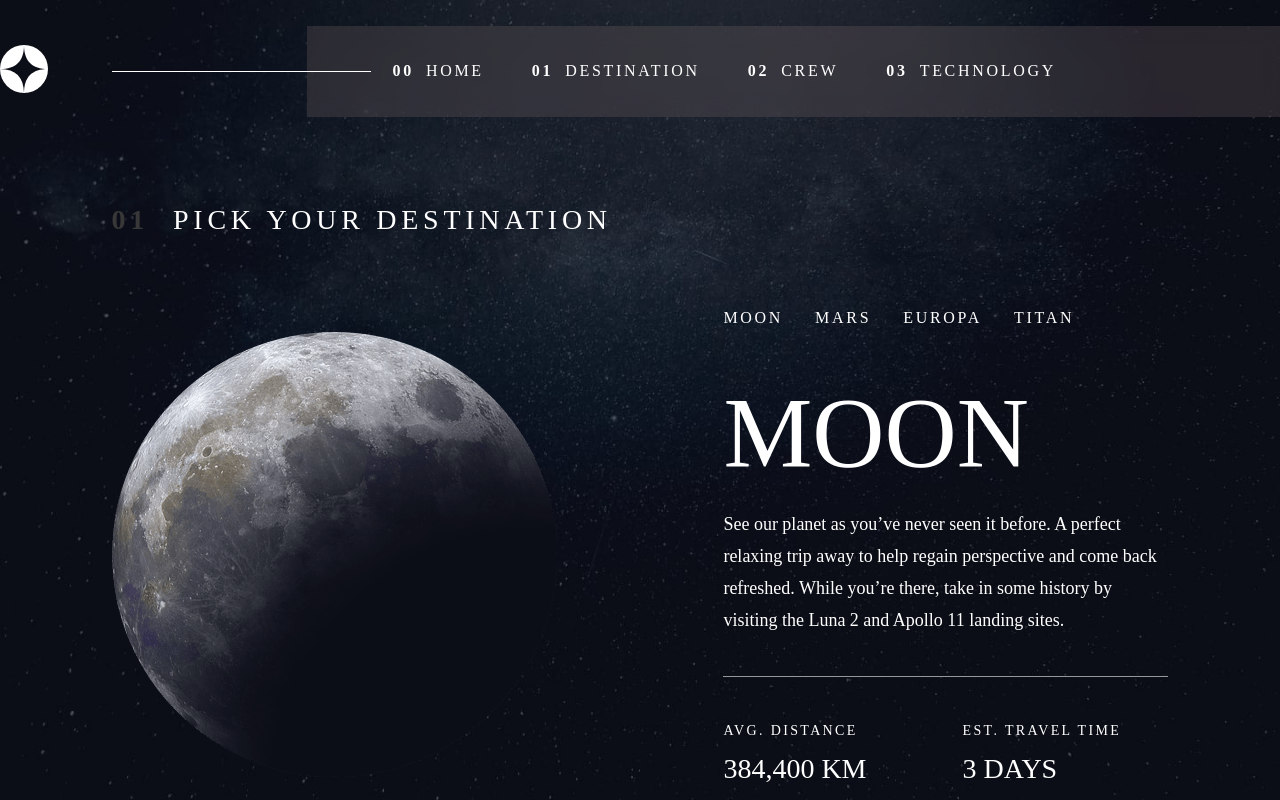
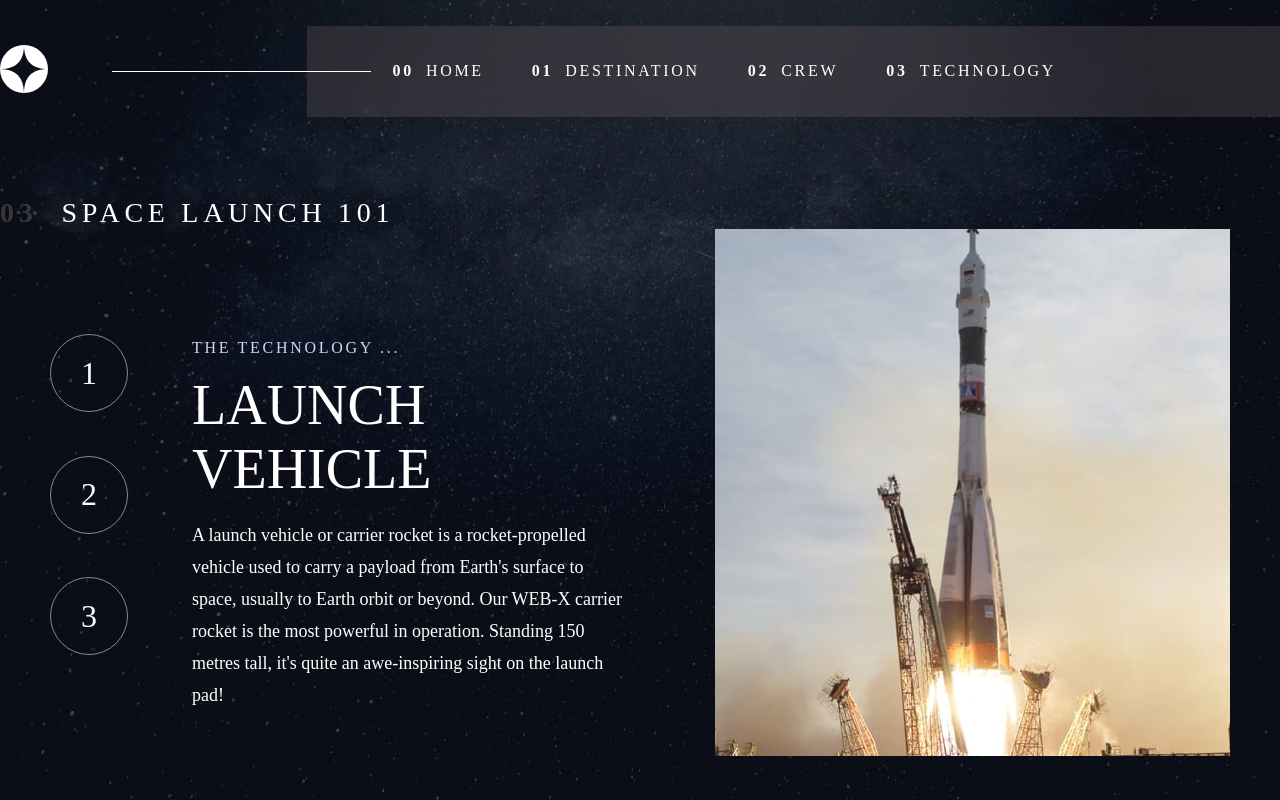
Before and after one commit to adamkula1/Space-Tourism, a React (Create React App) app: page /technology in a window 1280 px wide. Built offline with nearby package versions, Linux system fonts and the light colour scheme.

Commit message:
create page technology

```diff
--- a/src/App.tsx
+++ b/src/App.tsx
@@ -3,13 +3,14 @@ import styled from "styled-components";
 import Home from './pages/Home';
 import Destination from './pages/Destination';
 import Navigation from './components/Navigation';
-
+import Technology from './pages/Technology';
 
 const App = () => {
   return (
     <>
       {/* <Home /> */}
-      <Destination />
+      {/* <Destination /> */}
+      <Technology />
     </>
   )
 }
--- a/src/data.json
+++ b/src/data.json
@@ -81,6 +81,7 @@
   ],
   "technology": [
     {
+      "id": 1,
       "name": "Launch vehicle",
       "images": {
         "portrait": "./assets/technology/image-launch-vehicle-portrait.jpg",
@@ -89,6 +90,7 @@
       "description": "A launch vehicle or carrier rocket is a rocket-propelled vehicle used to carry a payload from Earth's surface to space, usually to Earth orbit or beyond. Our WEB-X carrier rocket is the most powerful in operation. Standing 150 metres tall, it's quite an awe-inspiring sight on the launch pad!"
     },
     {
+      "id": 2,
       "name": "Spaceport",
       "images": {
         "portrait": "./assets/technology/image-spaceport-portrait.jpg",
@@ -97,6 +99,7 @@
       "description": "A spaceport or cosmodrome is a site for launching (or receiving) spacecraft, by analogy to the seaport for ships or airport for aircraft. Based in the famous Cape Canaveral, our spaceport is ideally situated to take advantage of the Earth’s rotation for launch."
     },
     {
+      "id": 3,
       "name": "Space capsule",
       "images": {
         "portrait": "./assets/technology/image-space-capsule-portrait.jpg",
--- /dev/null
+++ b/src/pages/Technology.tsx
@@ -0,0 +1,165 @@
+import { useState } from 'react'
+import styled from "styled-components";
+import Navigation from '../components/Navigation'
+import BgDestination from '../assets/destination/background-destination-desktop.jpg'
+import data from '../data.json'
+
+
+
+const Wrapper = styled.div`
+    background-image: url(${BgDestination});
+    background-position: center;
+    background-size: cover;
+    background-attachment: fixed;
+    min-height: 100vh;
+    transition: .5s ease;
+    background-color: #161515;
+`;
+
+const Main = styled.main`
+  display: flex;
+  flex-direction: row;
+  justify-content: space-evenly;
+  align-items: center;
+  color: #fff;
+`;
+
+const PostTitle = styled.h5`
+  max-width: 1390px;
+  margin: auto;
+  font-size: 28px;
+  font-family: 'Barlow Condensed';
+  text-transform: uppercase;
+  letter-spacing: 4.72px;
+  font-weight: 300;
+  color: #fff;
+  margin-top: 5rem;
+`;
+
+const Span = styled.span`
+  margin-right: 1.5rem;
+  font-weight: bold;
+  color: #383838;
+`;
+
+const Content = styled.section`
+  width: 615px;
+`;
+
+const PreSection = styled.aside`
+  display: flex;
+  gap: 4rem;
+  height: 344px;
+`;
+
+const List = styled.ul`
+  display: flex;
+  flex-direction: column;
+  justify-content: space-evenly;
+  gap: var(--gap, 2rem);
+  margin: 0;
+`;
+
+const ListItem = styled.li`
+  width: fit-content;
+`;
+
+const Link = styled.a`
+  display: flex;
+  justify-content: center;
+  align-items: center;
+  width: 50px;
+  height: 50px;
+  padding: 13px;
+  font-size: 32px;
+  font-family: 'Bellefair';
+  font-weight: 200;
+  color: #fafafa;
+  border: 1px solid #8b8b8b;
+  border-radius: 50%;
+  cursor: pointer;
+  &:hover {
+    background-color: #fafafa;
+    color: #0B0D17;
+  }
+`;
+
+const Title = styled.h3`
+  font-size: 56px;
+  font-family: 'Bellefair';
+  font-weight: 400;
+  text-transform: uppercase;
+  margin: 0;
+`;
+
+const Text = styled.p`
+  max-width: 438px;
+  font-size: 18px;
+  font-family: 'Barlow';
+  line-height: 32px;
+  font-weight: 100;
+  /* padding-bottom: 2.5rem;
+  margin-bottom: 2rem; */
+`;
+
+const Desc = styled.p`
+  font-size: 16px;
+  font-family: 'Barlow Condensed';
+  letter-spacing: 2.7px;
+  color: #D0D6F9;
+  text-transform: uppercase;
+`;
+
+const Wrap = styled.div`
+
+`;
+
+const Container = styled.section``;
+const Img = styled.img``;
+
+const Destination = () => {
+
+//Data from the JSON file is stored here
+  const [technology, setTechnology] = useState(data.technology);
+  const [value, setValue] = useState(0)
+
+
+  const { name, images, description } = technology[value];
+
+  return (
+    <>
+    <Wrapper>
+        <Navigation />
+        <PostTitle><Span>03</Span>Space launch 101</PostTitle>
+      <Main>
+          <Content>
+            <PreSection>
+                <List>
+                    {technology.map((rocket, index) => (
+                        <ListItem key={index}>
+
+                                <Link onClick={() => setValue(index)}>
+                                    {rocket.id}
+                                </Link>
+
+                        </ListItem>
+                    ))}
+                </List>
+                <Wrap>
+                    <Desc>The technology ...</Desc>
+                    <Title>{name}</Title>
+                    <Text>{description}</Text>
+                </Wrap>
+            </PreSection>
+          </Content>
+
+          <Container>
+            <Img src={images.portrait} title={name} alt={name} />
+          </Container>
+      </Main>
+    </Wrapper>
+    </>
+  )
+}
+
+export default Destination
```
